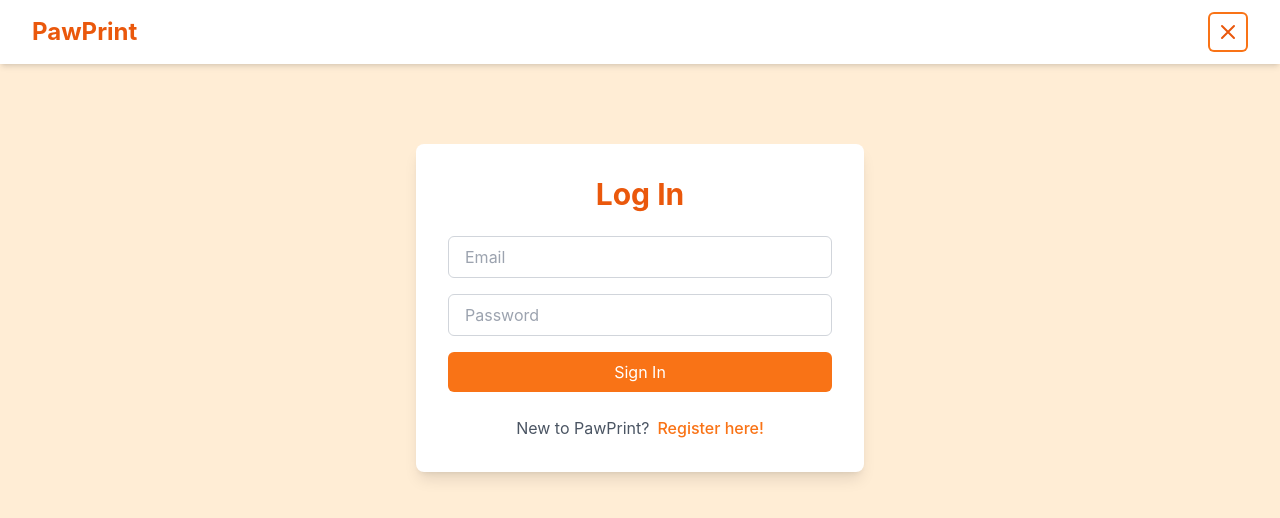
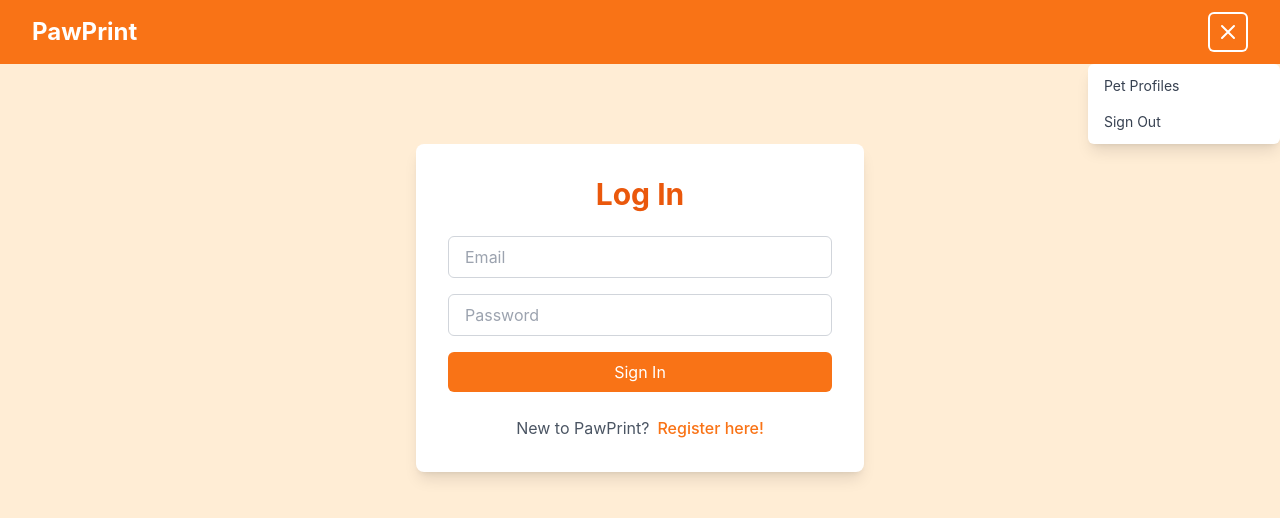
Before and after one commit to programmer4229/PawPrint, a React (Create React App) app in the folder frontend/: page /signin in a window 1280 px wide. Both pictures are taken after a click on the button "Open main menu". Shown: the top 518 px of the page. Built offline with nearby package versions, Linux system fonts and the light colour scheme.

Commit message:
minor navbar change, not working yet

```diff
--- a/frontend/src/components/Navbar.jsx
+++ b/frontend/src/components/Navbar.jsx
@@ -1,23 +1,29 @@
 import React, { useState } from 'react';
 
-function Navbar() {
+const Navbar = ({ onNavigate }) => {
   const [isMenuOpen, setIsMenuOpen] = useState(false);
 
   const toggleMenu = () => {
     setIsMenuOpen(!isMenuOpen);
   };
 
+  const handleNavigation = (destination) => {
+    onNavigate(destination);
+    setIsMenuOpen(false);
+  };
+
   return (
-    <nav className="bg-white shadow-md">
+    <nav className="bg-orange-500 text-white relative">
       <div className="max-w-7xl mx-auto px-4 sm:px-6 lg:px-8">
         <div className="flex justify-between h-16">
           <div className="flex-shrink-0 flex items-center">
-            <h1 className="text-2xl font-bold text-orange-600">PawPrint</h1>
+            <h1 className="text-2xl font-bold">PawPrint</h1>
           </div>
           <div className="flex items-center">
             <button
               onClick={toggleMenu}
-              className="inline-flex items-center justify-center p-2 rounded-md text-orange-600 hover:text-orange-700 hover:bg-orange-100 focus:outline-none focus:ring-2 focus:ring-inset focus:ring-orange-500"
+              className="inline-flex items-center justify-center p-2 rounded-md text-white hover:bg-orange-600 focus:outline-none focus:ring-2 focus:ring-inset focus:ring-white"
+              aria-expanded={isMenuOpen}
             >
               <span className="sr-only">Open main menu</span>
               {isMenuOpen ? (
@@ -35,33 +41,19 @@ function Navbar() {
       </div>
 
       {isMenuOpen && (
-        <div className="md:hidden">
-          <div className="px-2 pt-2 pb-3 space-y-1 sm:px-3">
-            <a
-              href="#"
-              className="block px-3 py-2 rounded-md text-base font-medium text-orange-600 hover:text-orange-700 hover:bg-orange-100"
-            >
-              Home
-            </a>
-            <a
-              href="#"
-              className="block px-3 py-2 rounded-md text-base font-medium text-orange-600 hover:text-orange-700 hover:bg-orange-100"
-            >
-              Profile
-            </a>
-            <a
-              href="#"
-              className="block px-3 py-2 rounded-md text-base font-medium text-orange-600 hover:text-orange-700 hover:bg-orange-100"
-            >
-              Settings
-            </a>
-            <a
-              href="#"
-              className="block px-3 py-2 rounded-md text-base font-medium text-orange-600 hover:text-orange-700 hover:bg-orange-100"
-            >
-              Sign Out
-            </a>
-          </div>
+        <div className="absolute top-16 right-0 w-48 bg-white rounded-md shadow-lg py-1 z-10">
+          <button
+            onClick={() => handleNavigation('petProfiles')}
+            className="block w-full text-left px-4 py-2 text-sm text-gray-700 hover:bg-orange-100 hover:text-orange-900"
+          >
+            Pet Profiles
+          </button>
+          <button
+            onClick={() => handleNavigation('signOut')}
+            className="block w-full text-left px-4 py-2 text-sm text-gray-700 hover:bg-orange-100 hover:text-orange-900"
+          >
+            Sign Out
+          </button>
         </div>
       )}
     </nav>
--- a/frontend/src/components/PetProfile.jsx
+++ b/frontend/src/components/PetProfile.jsx
@@ -1,8 +1,21 @@
 import React, { useState } from 'react';
 import Navbar from './Navbar';
 
-function PetProfile() {
+const PetProfile = ({ pet }) => {
   const [activeTab, setActiveTab] = useState('medical');
+
+  // Default values if pet data is missing
+  const defaultPet = {
+    name: 'Unknown Pet',
+    image: '/placeholder.svg?height=128&width=128',
+    chipId: 'N/A',
+    type: 'Unknown',
+    breed: 'Unknown',
+    age: 'N/A'
+  };
+
+  // Use the provided pet data or fall back to default values
+  const petData = pet || defaultPet;
 
   return (
     <div className="min-h-screen bg-orange-100">
@@ -19,13 +32,15 @@ function PetProfile() {
           <div className="flex flex-col items-center mb-6">
             <div className="w-32 h-32 rounded-full overflow-hidden border-4 border-orange-500 mb-4">
               <img
-                src="/placeholder.svg?height=128&width=128"
-                alt=""
+                src={petData.image}
+                alt={petData.name}
                 className="w-full h-full object-cover"
               />
             </div>
-            <h2 className="text-2xl font-bold">Diesel</h2>
-            <p className="text-gray-600">Chip ID: 1234567 | Border Collie | Age: 9</p>
+            <h2 className="text-2xl font-bold">{petData.name}</h2>
+            <p className="text-gray-600">
+              Chip ID: {petData.chipId} | {petData.breed || petData.type} | Age: {petData.age}
+            </p>
           </div>
 
           <div className="mb-6">
@@ -104,14 +119,14 @@ function PetProfile() {
           {activeTab === 'nutrition' && (
             <div>
               <h3 className="text-lg font-semibold mb-2">Nutrition Information</h3>
-              <p>Nutrition details and diet plans will be displayed here.</p>
+              <p>Nutrition details and diet plans for {petData.name} will be displayed here.</p>
             </div>
           )}
 
           {activeTab === 'services' && (
             <div>
               <h3 className="text-lg font-semibold mb-2">Services</h3>
-              <p>Information about pet services and appointments will be shown here.</p>
+              <p>Information about pet services and appointments for {petData.name} will be shown here.</p>
             </div>
           )}
         </div>
--- a/frontend/src/components/ProfileSelection.jsx
+++ b/frontend/src/components/ProfileSelection.jsx
@@ -7,9 +7,9 @@ const PetSelectionPage = () => {
 
   // Mock data for pets (this would eventually come from database)
   const pets = [
-    { id: 1, name: 'Diesel', image: '/placeholder.svg?height=100&width=100', type: 'dog' },
-    { id: 2, name: 'Daisy', image: '/placeholder.svg?height=100&width=100', type: 'cat' },
-    { id: 3, name: 'Derek', image: '/placeholder.svg?height=100&width=100', type: 'hamster' },
+    { id: 1, name: 'Diesel', image: '/placeholder.svg?height=100&width=100', type: 'dog', age: 8 },
+    { id: 2, name: 'Daisy', image: '/placeholder.svg?height=100&width=100', type: 'cat', age:12 },
+    { id: 3, name: 'Derek', image: '/placeholder.svg?height=100&width=100', type: 'hamster', age: 14 },
   ];
 
   const handlePetClick = (pet) => {
```
